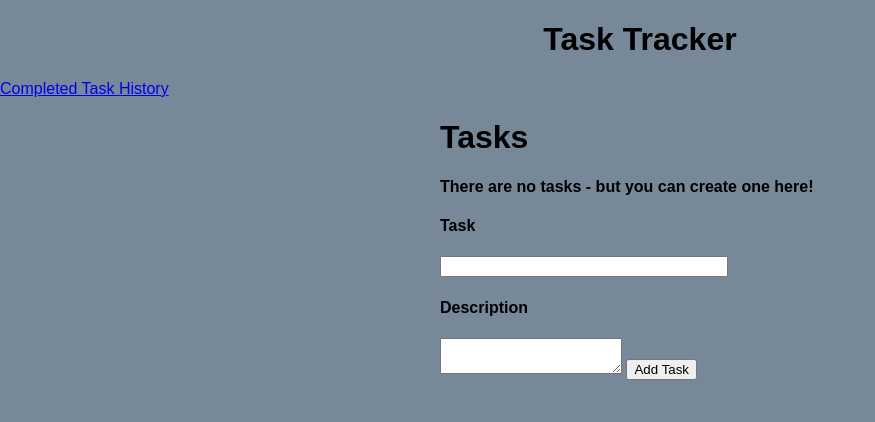
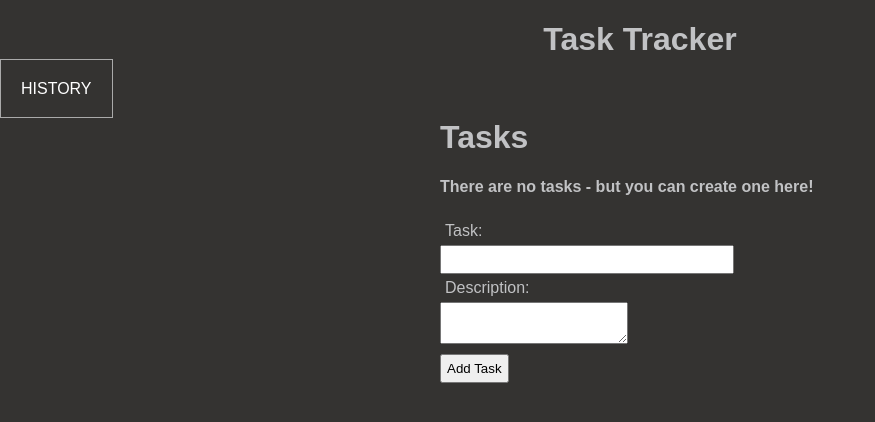
Before and after one commit to ampothos/general-tools, a Flask app: page / in a window 1280 px wide. Shown: the top 422 px of the page, without its empty margins (0-875 px from the left). Run offline with Flask 2, Linux system fonts and the light colour scheme; data that the repository does not hold is empty; some libraries are stand-ins or nearby versions.

Commit message:
added task completion functionality, icons, styling

```diff
--- a/app.py
+++ b/app.py
@@ -38,11 +38,14 @@ def index():
 @app.route('/delete/<int:id>')
 def delete(id):
     task_to_delete = Todo.query.get_or_404(id)
-
+    is_history = task_to_delete.is_completed
     try:
         db.session.delete(task_to_delete)
         db.session.commit()
-        return redirect('/')
+        if is_history == True:
+            return redirect('/history/')
+        else:
+            return redirect('/')
     except:
         return "Failed to delete that task"
 
@@ -54,22 +57,30 @@ def update(id):
         task.description = request.form['description']
         try:
             db.session.commit()
-            return redirect('/')
+            if task.is_completed == True:
+                return redirect('/history/')
+            else:
+                return redirect('/')
         except:
             return "The update was unsuccessful"
     else:
         return render_template('update.html', task=task)
 
-@app.route('/mark_complete/<int:id>')
-def mark_complete(id):
+@app.route('/change_completion/<int:id>')
+def change_completion(id):
     task_completed = Todo.query.get_or_404(id)
-
-    task_completed.is_completed = True
+    if task_completed.is_completed:
+        task_completed.is_completed = False
+    else:
+        task_completed.is_completed = True
     try:
         db.session.commit()
-        return redirect('/')
+        if task_completed.is_completed:
+            return redirect('/')
+        else:
+            return redirect('/history/')
     except:
-        return "Failed to mark the task as complete"
+        return "Failed to change completion value"
 
 @app.route('/history/')
 def history():
--- a/static/css/main.css
+++ b/static/css/main.css
@@ -1,7 +1,8 @@
 body {
   margin: 0;
   font-family: sans-serif;
-  background-color: lightslategray;
+  background-color: #343331;
+  color: #c1c2c4;
 }
 .content {
   margin: 0 auto;
@@ -12,23 +13,33 @@ body {
   text-align: center;
 }
 
-table,
-td,
+td {
+  border: 1px solid #c1c2c4;
+}
 th {
-  border: 1px solid #aaa;
+  border-bottom: 1px solid #c1c2c4;
+  text-align: left;
+  height: 30px;
+  white-space: nowrap;
 }
 
+#head-icon {
+  padding-right: 5px;
+}
 table {
   border-collapse: collapse;
   width: 100%;
-}
-th {
-  height: 30px;
 }
 
 td {
   text-align: center;
   padding: 5px;
+}
+
+.description {
+  white-space: pre-wrap;
+  text-align: left;
+  padding-top: 8px;
 }
 
 .addform {
@@ -39,6 +50,44 @@ td {
   width: 70%;
 }
 
-.description {
+textarea {
   white-space: pre-wrap;
 }
+
+input,
+label,
+textarea {
+  display: block;
+  padding: 5px;
+}
+
+#submit {
+  margin-top: 10px;
+  margin-bottom: 10px;
+}
+
+a {
+  color: white;
+  text-decoration: none;
+}
+
+.history,
+.home {
+  padding: 20px;
+  border: 1px solid #aaa;
+  border-collapse: collapse;
+}
+#delete {
+  color: red;
+}
+
+#update {
+  color: green;
+}
+
+#delete,
+#update,
+#completion {
+  display: block;
+  padding: 5px;
+}
--- a/templates/base.html
+++ b/templates/base.html
@@ -8,6 +8,10 @@
       rel="stylesheet"
       href="{{ url_for('static', filename='css/main.css') }}"
     />
+    <script
+      src="https://kit.fontawesome.com/b8a0611efa.js"
+      crossorigin="anonymous"
+    ></script>
     {% block head %}{% endblock %}
   </head>
   <body>
--- a/templates/index.html
+++ b/templates/index.html
@@ -1,7 +1,7 @@
 {% extends 'base.html' %} {% block head %}
 <h1 class="title">Task Tracker</h1>
 <div class="navbar">
-  <a class="history" href="/history/">Completed Task History</a>
+  <a class="history" href="/history/">HISTORY</a>
 </div>
 {% endblock %} {% block body %}
 <div class="content">
@@ -10,48 +10,52 @@
   <h4>There are no tasks - but you can create one here!</h4>
   <div class="addform">
     <form autocomplete="off" action="/" method="POST" id="taskform">
-      <h4>Task</h4>
+      <label for="content">Task:</label>
       <input type="text" name="content" id="content" />
-      <h4>Description</h4>
+      <label for="description">Description:</label>
       <textarea form="taskform" name="description" id="description"></textarea>
       <!-- <input type="text" name="description" id="description" /> -->
-      <input type="submit" value="Add Task" />
+      <input id="submit" type="submit" value="Add Task" />
     </form>
   </div>
   {% else %}
 
   <table>
-    <tr>
-      <th>Task</th>
-      <th>Description</th>
-      <th>Added</th>
-      <th>Completed</th>
-      <th>Actions</th>
+    <tr id="table-header">
+      <th><span id="head-icon" class="fas fa-thumbtack"></span>Task</th>
+      <th><span id="head-icon" class="fas fa-tasks"></span>Description</th>
+      <th><span id="head-icon" class="far fa-clock"></span>Added</th>
     </tr>
     {% for task in tasks if task.is_completed == False %}
     <tr>
       <td>{{ task.content }}</td>
       <td class="description">{{ task.description }}</td>
       <td>{{ task.date_created.date() }}</td>
-      <td>{{ task.is_completed }}</td>
 
       <td>
-        <a href="/delete/{{ task.id }}">Delete</a>
-        <br />
-        <a href="/update/{{ task.id }}">Update</a>
-        <a href="/mark_complete/{{ task.id }}">Mark Complete</a>
+        <a
+          class="far fa-trash-alt"
+          id="delete"
+          href="/delete/{{ task.id }}"
+        ></a>
+        <a class="far fa-edit" id="update" href="/update/{{ task.id }}"></a>
+        <a
+          class="far fa-check-circle"
+          id="completion"
+          href="/change_completion/{{ task.id }}"
+        ></a>
       </td>
     </tr>
     {% endfor %}
   </table>
   <div class="addform">
     <form autocomplete="off" action="/" method="POST" id="taskform">
-      <h4>Task</h4>
+      <label for="content">Task:</label>
       <input type="text" name="content" id="content" />
-      <h4>Description</h4>
+      <label for="description">Description:</label>
       <textarea form="taskform" name="description" id="description"></textarea>
       <!-- <input type="text" name="description" id="description" /> -->
-      <input type="submit" value="Add Task" />
+      <input id="submit" type="submit" value="Add Task" />
     </form>
   </div>
 </div>
--- a/templates/update.html
+++ b/templates/update.html
@@ -11,18 +11,19 @@
       method="POST"
       id="taskform"
     >
+      <label for="content">Task:</label>
       <input
         type="text"
         name="content"
         id="content"
         value="{{ task.content }}"
       />
+      <label for="description">Description:</label>
       <textarea form="taskform" name="description" id="description">
 {{task.description}}
         </textarea
       >
-      />
-      <input type="submit" value="Update Task" />
+      <input id="submit" type="submit" value="Update Task" />
     </form>
   </div>
 </div>
```
Also changed, not shown: templates/history.html (+17 -11 lines).
